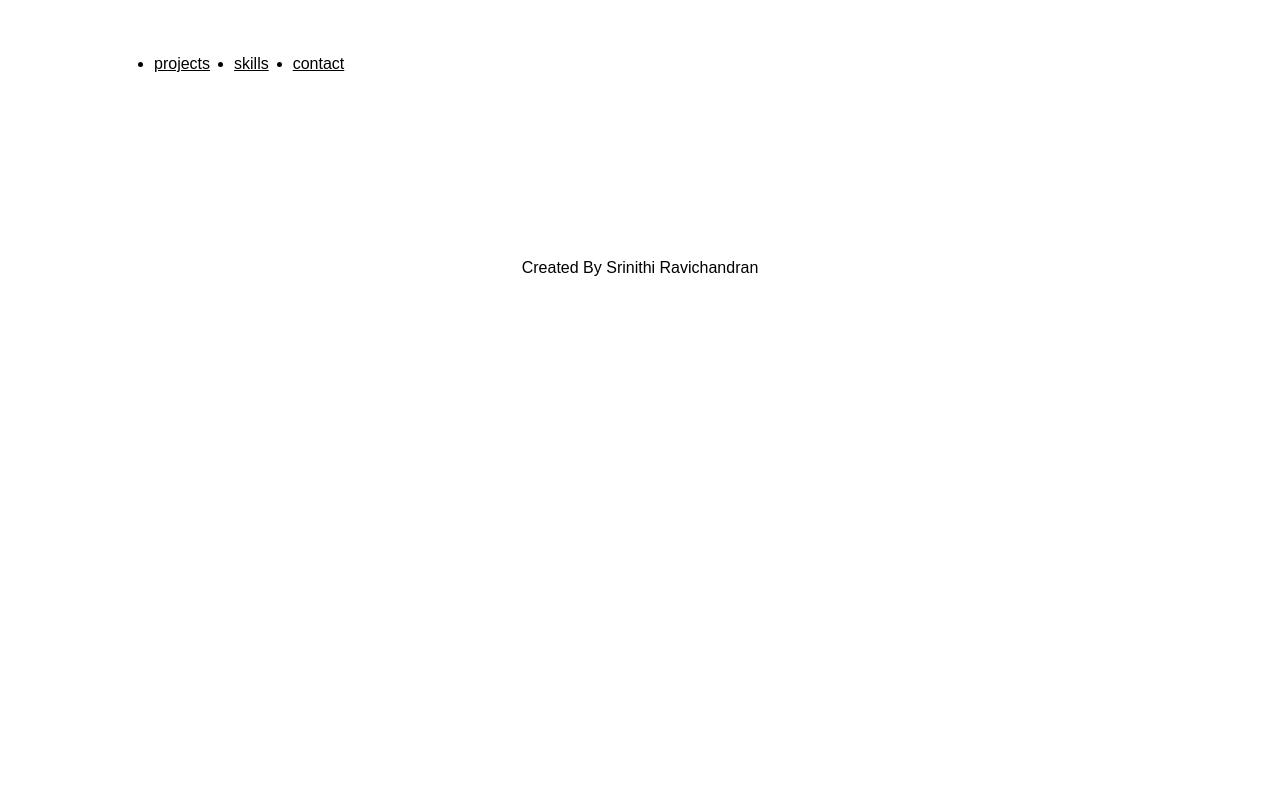
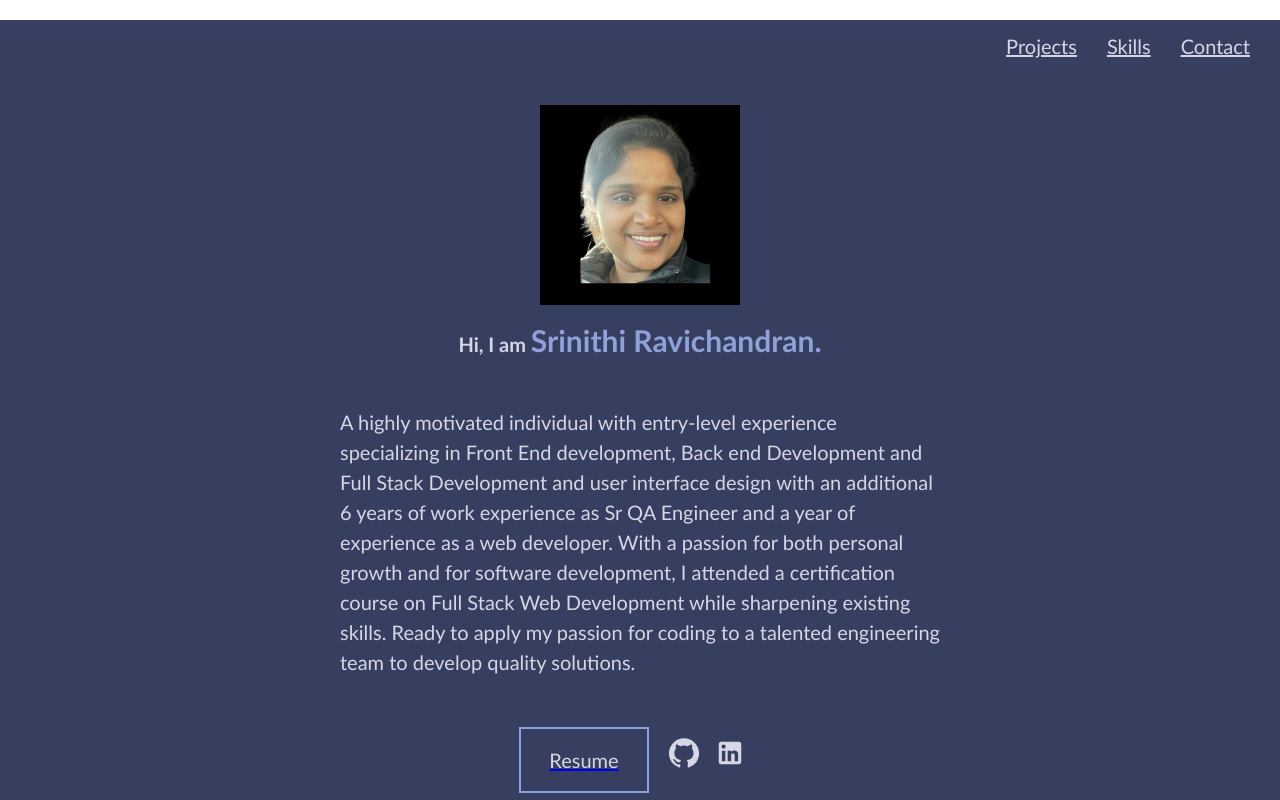
Before and after one commit to srinithi19/react-portfolio, a React (Create React App) app in the folder portfolio/: page / in a window 1280 px wide. Shown: the top 800 px of the page. Built offline with nearby package versions, Linux system fonts and the light colour scheme.

Commit message:
implement about

```diff
--- a/portfolio/package.json
+++ b/portfolio/package.json
@@ -12,7 +12,7 @@
     "react-scripts": "5.0.1",
     "web-vitals": "^2.1.4",
     "@material-ui/core": "^4.12.4",
-"@material-ui/icons": "4.11.3"
+    "@material-ui/icons": "4.11.3"
   },
   "scripts": {
     "start": "react-scripts start",
--- a/portfolio/src/App.css
+++ b/portfolio/src/App.css
@@ -1,46 +1,10 @@
-.App {
-  text-align: center;
-}
-
-.App-logo {
-  height: 40vmin;
-  pointer-events: none;
-}
-
-@media (prefers-reduced-motion: no-preference) {
-  .App-logo {
-    animation: App-logo-spin infinite 20s linear;
-  }
-}
-
-.App-header {
-  background-color: #282c34;
-  min-height: 100vh;
-  display: flex;
-  flex-direction: column;
-  align-items: center;
-  justify-content: center;
-  font-size: calc(10px + 2vmin);
-  color: white;
-}
-
-.App-link {
-  color: #61dafb;
-}
-
-@keyframes App-logo-spin {
-  from {
-    transform: rotate(0deg);
-  }
-  to {
-    transform: rotate(360deg);
-  }
-}
-
-.dark {
-  --clr-bg: #23283e;
-  --clr-bg-alt: #2a2f4c;
-  --clr-fg: #bdbddd;
+* {
+font-family: 'Gill Sans', 'Gill Sans MT', Calibri, 'Trebuchet MS', sans-serif;
+font-size: 20px;}
+.theme {
+  --clr-bg: #373f60;
+  --clr-bg-alt: #9195ab;
+  --clr-fg: #d6d6e4;
   --clr-fg-alt: #cdcdff;
   --clr-primary: #90a0d9;
   --shadow: rgba(0, 0, 0, 0.16) 0px 10px 36px 0px,
@@ -79,10 +43,12 @@ main {
   color: var(--clr-primary);
   padding: 0 0 0.3em 0;
   position: relative;
+
 }
 
 .link:hover {
   color: var(--clr-primary);
+  cursor: pointer;
 }
 
 .link::before {
@@ -103,11 +69,12 @@ main {
 
 .link-nav {
   color: var(--clr-fg);
-  text-transform: lowercase;
+  /* text-transform: lowercase; */
   font-weight: 500;
+
 }
 
-.link-icon {
+.link--icon {
   color: var(--clr-fg);
 }
 
@@ -116,13 +83,12 @@ main {
   cursor: pointer;
   padding: 0.8em 1.4em;
   font-weight: 500;
-  font-size: 0.9rem;
-  text-transform: lowercase;
+  font-size: 1.2 rem;
   transition: transform 0.2s ease-in-out;
 }
 
 .btn--outline {
-  color: var(--clr-primary);
+  color: var(--clr-fg);
   border: 2px solid var(--clr-primary);
   position: relative;
   overflow: hidden;
--- a/portfolio/src/App.js
+++ b/portfolio/src/App.js
@@ -1,6 +1,6 @@
 
 import Header from './components/Header/Header'
-//import About from './components/About/About'
+import About from './components/About/About'
 //import Projects from './components/Projects/Projects'
 //import Skills from './components/Skills/Skills'
 // import ScrollToTop from './components/ScrollToTop/ScrollToTop'
@@ -15,8 +15,8 @@ const App = () => {
       <Header />
 
       <main>
-        {/* <About />
-        <Projects />
+        <About />
+       {/*  <Projects />
         <Skills />
         <Contact /> */}
       </main>
--- /dev/null
+++ b/portfolio/src/components/About/About.css
@@ -0,0 +1,35 @@
+.about {
+    flex-direction: column;
+    margin-top: 2em;
+  }
+
+  .about__name {
+    margin-top: 3em;
+    color: var(--clr-primary);
+    font-size: 30px;
+  }
+
+  .about__desc {
+    font-size: 1rem;
+    max-width: 600px;
+  }
+
+  .about__desc,
+  .about__contact {
+    margin-top: 1.5em;
+  }
+
+  .about .link--icon {
+    margin-right: 0.8em;
+  }
+
+  .about .btn--outline {
+    margin-right: 1em;
+  }
+
+  @media (max-width: 600px) {
+    .app .about {
+      align-items: flex-start;
+      margin-top: 2em;
+    }
+  }
--- /dev/null
+++ b/portfolio/src/components/About/About.js
@@ -0,0 +1,56 @@
+import GitHubIcon from '@material-ui/icons/GitHub'
+import LinkedInIcon from '@material-ui/icons/LinkedIn'
+import { about } from '../../portfolio'
+import './About.css'
+
+const About = () => {
+    const {photo,name, description, resume, linkedin, github } = about
+
+    return (
+      <div className='about center'>
+        {photo && (
+         <img height="200px" alt="Avatar placeholder" src={photo} />
+        )}
+        {name && (
+          <h1>
+            Hi, I am <span className='about__name'>{name}.</span>
+          </h1>
+        )}
+        <p className='about__desc'>{description}</p>
+
+        <div className='about__contact center'>
+          {resume && (
+            <a href={resume}>
+              <span type='button' className='btn btn--outline'>
+                Resume
+              </span>
+            </a>
+          )}
+
+
+            {github && (
+                <a
+                  href={github}
+                  aria-label='github'
+                  className='link link--icon'
+                >
+                  <GitHubIcon />
+                </a>
+              )}
+
+            {linkedin && (
+                <a
+                  href={linkedin}
+                  aria-label='linkedin'
+                  className='link link--icon'
+                >
+                  <LinkedInIcon />
+                </a>
+            )}
+
+        </div>
+      </div>
+    )
+  }
+
+  export default About
--- a/portfolio/src/components/Header/Header.css
+++ b/portfolio/src/components/Header/Header.css
@@ -1,10 +1,3 @@
-.header {
-    height: 8em;
-    max-width: 1100px;
-    width: 95%;
-    margin: 0 auto;
-    justify-content: space-between;
-  }
 
   @media (max-width: 600px) {
     .header {
--- a/portfolio/src/components/Header/Header.js
+++ b/portfolio/src/components/Header/Header.js
@@ -3,7 +3,7 @@ import './Header.css'
 
 const Header = () => {
     return (
-      <header className='header center'>
+      <header className='header'>
         <Navbar />
       </header>
     )
--- a/portfolio/src/components/Navbar/Navbar.css
+++ b/portfolio/src/components/Navbar/Navbar.css
@@ -1,9 +1,17 @@
 .nav-list {
     margin-right: 1.5em;
     display: flex;
-  }
-  .nav-list-item {
-    margin-left: 1.5em;
+    justify-content: flex-end;
+
+}
+ul {
+  list-style-type: none;
+  display: flex;
+ justify-content: flex-end;
+}
+.nav-list-item {
+    margin-left: 1.0em;
+    font-size: 30px;
   }
 
   .app .nav-hamburger {
@@ -13,15 +21,15 @@
 
   @media (max-width: 600px) {
     .nav-list {
-      display: none;
+      display: flex;
       flex-direction: column;
       justify-content: center;
       align-items: center;
-      position: fixed;
-      inset: 0;
+      /* position: fixed; */
+      /* inset: 0; */
       width: 100%;
       height: 100%;
-      z-index: 2;
+      /* z-index: 2; */
     }
 
     .nav-list-item {
@@ -30,7 +38,7 @@
 
     .app .nav-hamburger {
       display: flex;
-      z-index: 2;
+      /* z-index: 2; */
       margin-left: 0.8em;
     }
   }
--- a/portfolio/src/components/Navbar/Navbar.js
+++ b/portfolio/src/components/Navbar/Navbar.js
@@ -10,9 +10,8 @@ const Navbar = () => {
     const toggleNavList = () => setShowNavList(!showNavList)
 
     return (
-        <nav className='center nav'>
-            <ul style = {{display : showNavList ? 'flex' : null}}
-            className = 'nav-list'>
+        <nav>
+            <ul className = 'nav-list'>
                 {projects.length ? (
                     <li className = 'nav-list-item'>
                         <a href='#projects' onClick={toggleNavList} className='link link-nav'>
@@ -45,13 +44,13 @@ const Navbar = () => {
                     </li>
                   ) : null}
 
-                <button
+                {/* <button
                 type='button'
                  onClick={toggleNavList}
-                 className='btn btn-icon nav-hamburger'
+                 className='btn btn--icon nav-hamburger'
                  aria-label='toggle navigation'>
                  {showNavList ? <Close /> : <Menu />}
-                 </button>
+                 </button> */}
             </ul>
         </nav>
     )
--- a/portfolio/src/portfolio.js
+++ b/portfolio/src/portfolio.js
@@ -3,7 +3,6 @@ import avatar from './components/Access/avatar.jpeg'
 const about = {
     photo:avatar,
     name : 'Srinithi Ravichandran',
-    role : 'Full Stack Developer',
     description:
     'A highly motivated individual with entry-level experience specializing in Front End development, Back end Development and Full Stack Development and user interface design with an additional 6 years of work experience as Sr QA Engineer and a year of experience as a web developer. With a passion for both personal growth and for software development, I attended a certification course on  Full Stack Web Development while sharpening existing skills. Ready to apply my passion for coding to a talented engineering team to develop quality solutions. ',
     resume : 'https://docs.google.com/document/d/1rCxz7rupVC1TW5ceGeMrR79qcliyvLVd/edit',
```
